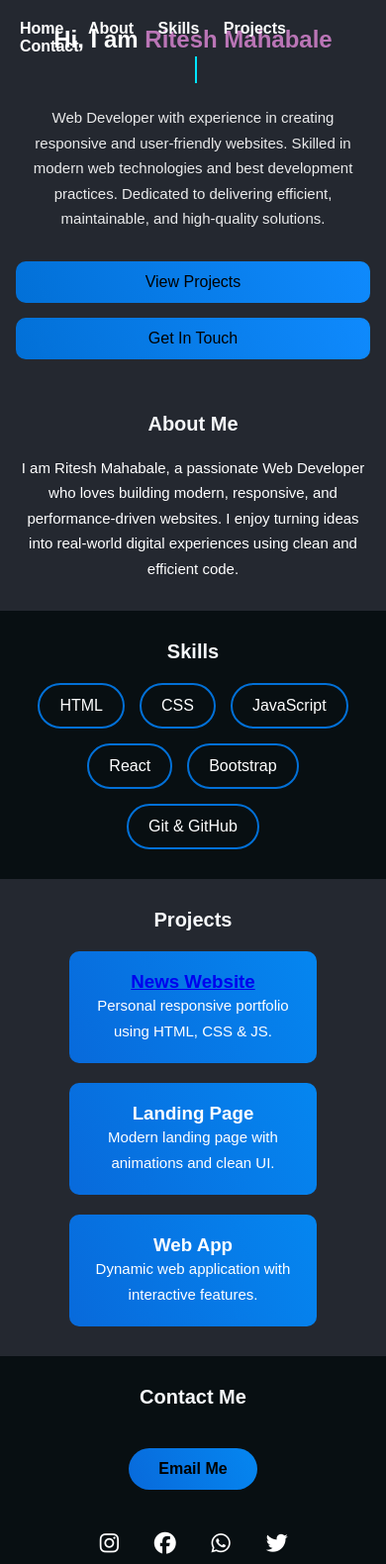
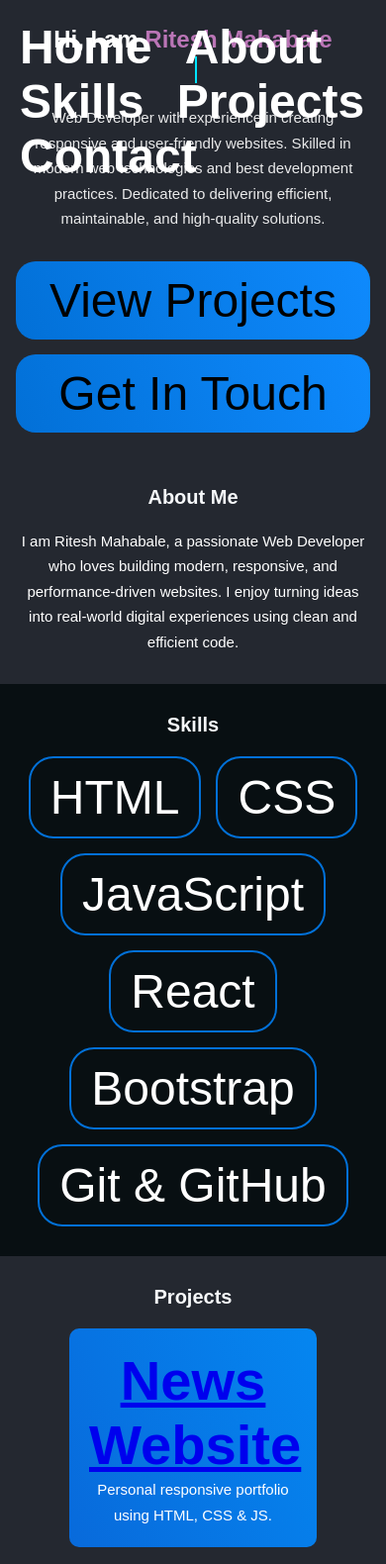
Before and after one commit to Riteshm-07/portfolio-web, a plain HTML site: page index.html in a window 390 px wide. Shown: the top 1580 px of the page at 99% size. Drawn offline with Linux system fonts and the light colour scheme.

Commit message:
Refactor CSS styles for improved layout and responsiveness

```diff
--- a/style.css
+++ b/style.css
@@ -303,7 +303,7 @@ body {
   html, body {
     width: 100%;
     overflow-x: hidden;
-    font-size: 16px;
+    font-size: 48px;
   }
 
   /* HERO FIX */
@@ -322,34 +322,34 @@ body {
 
   /* TEXT SIZE FIX */
   .content h1 {
-    font-size: 28px;
+    font-size: 48px;
     line-height: 1.3;
   }
 
   .content p,
   .section p {
-    font-size: 16px;
+    font-size: 48px;
     line-height: 1.7;
   }
 
   .section h2 {
-    font-size: 22px;
+    font-size: 44px;
   }
 
   /* BUTTON FIX */
   button,
   .btn,
   a.btn {
-    font-size: 16px;
+    font-size: 48px;
     padding: 12px 20px;
-    border-radius: 10px;
+    border-radius: 20px;
   }
 
   /* ICON SIZE FIX */
   i, svg {
-    font-size: 22px;
-    width: 22px;
-    height: 22px;
+    font-size: 48px;
+    width: 48px;
+    height: 48px;
   }
 
   /* SECTION GAP FIX */
```
